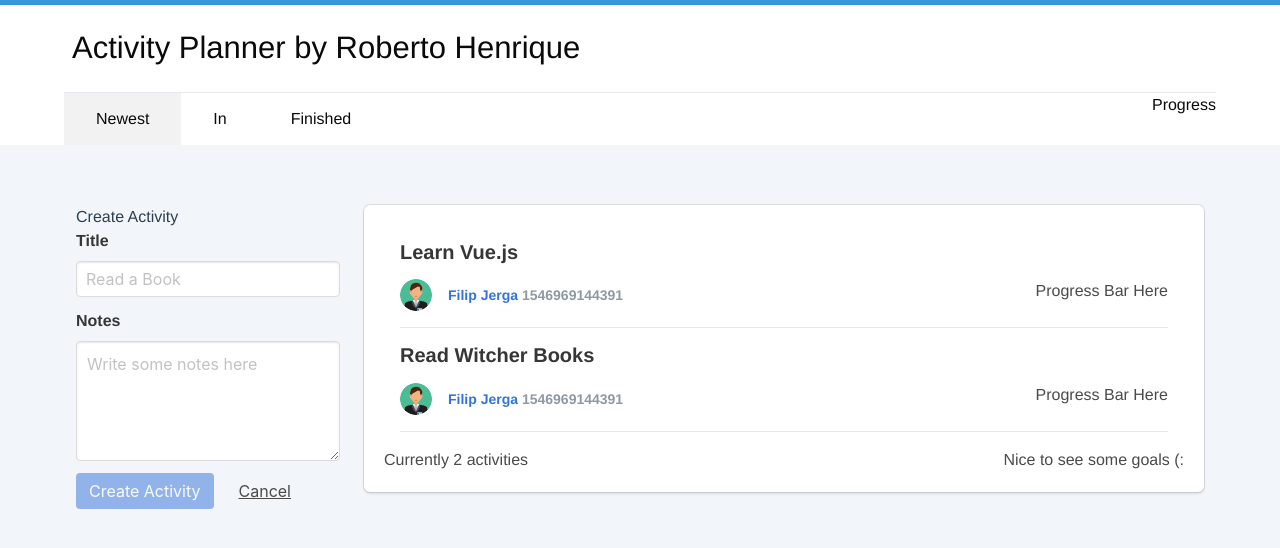
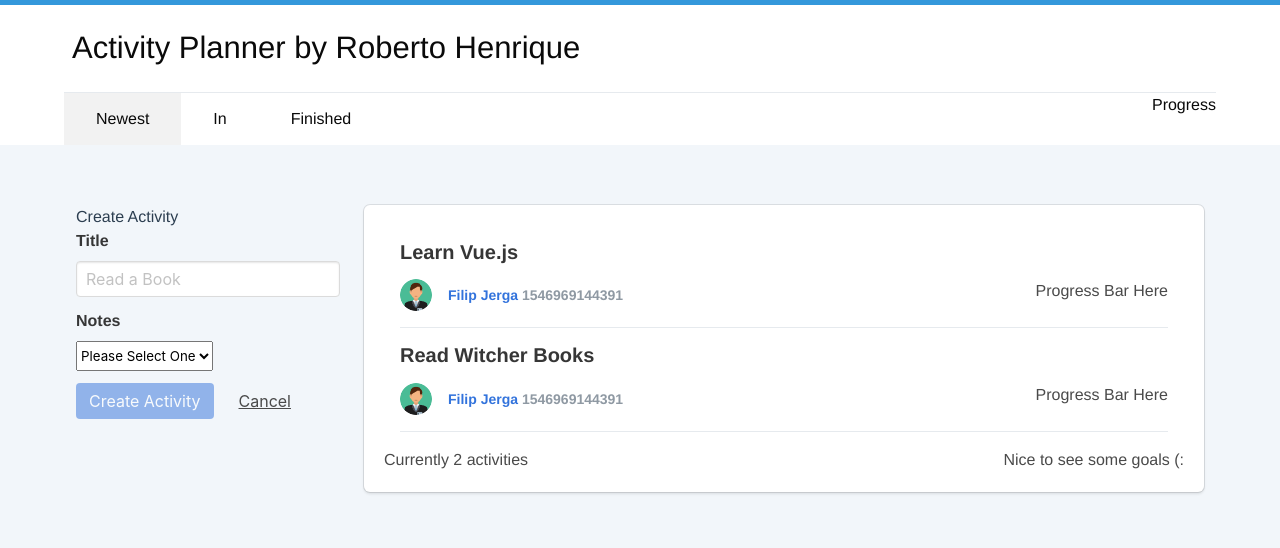
Before and after one commit to rhenrique1/vue-activity-cli, a Vue app: page / in a window 1280 px wide. Both pictures are taken after a click on the link "New Activity". Shown: the top 548 px of the page. Built offline with nearby package versions, Linux system fonts and the light colour scheme.

Commit message:
lesson 21

```diff
--- a/src/App.vue
+++ b/src/App.vue
@@ -59,11 +59,12 @@
                   class="label"
                 >Notes</label>
                 <div class="control">
-                  <textarea
-                    v-model="newActivity.notes"
-                    class="textarea"
-                    placeholder="Write some notes here"
-                  />
+                  <select v-model="newActivity.category" class="select">
+                    <option disabled value="">Please Select One</option>
+                    <option v-for="category in categories" :key="category.id">
+                      {{ category.text }}
+                    </option>
+                  </select>
                 </div>
               </div>
               <div class="field is-grouped">
@@ -119,6 +120,7 @@
       newActivity: {
         title: '',
         notes: '',
+        category: '',
       },
       items: {
           1: { name: 'Filip'},
--- a/src/api/index.js
+++ b/src/api/index.js
@@ -28,7 +28,7 @@
 }
 export const fetchCategories = () => {
     return {
-        '1546969049': {text: 'books'},
-        '1546969225': {text: 'movies'}
+        '1546969049': {text: 'books', id: '1546969049'},
+        '1546969225': {text: 'movies', id: '1546969225'}
     }
 }
```
Also changed, not shown: .eslintrc.js.
